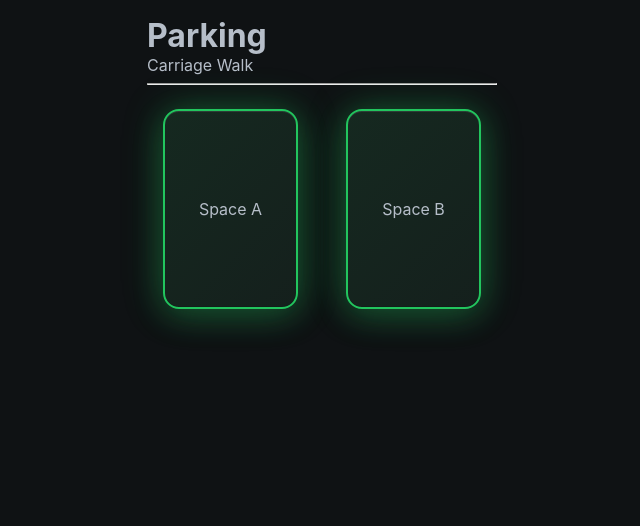
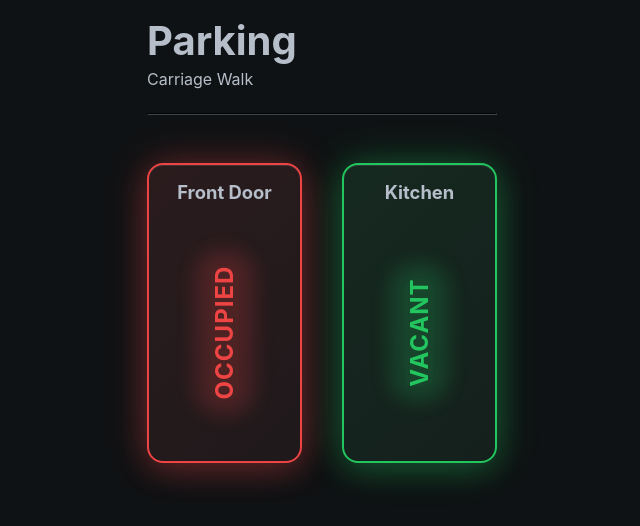
Before and after one commit to robbutcher2001/real-time-ml-vehicle-detection, a Vue app in the folder ui/: page / in a window 1280 px wide. Shown: the top 526 px of the page, without its empty margins (318-958 px from the left). Built offline with nearby package versions, Linux system fonts and the light colour scheme.

Commit message:
Layout and styles

```diff
--- a/ui/src/assets/parking.css
+++ b/ui/src/assets/parking.css
@@ -1,11 +1,3 @@
-.dev {
-  /* box-shadow: inset 0px 0px 0px 4px red; */
-}
-
-h1 {
-  margin: 0;
-}
-
 .page {
   min-height: 100%;
   min-width: 350px;
@@ -13,21 +5,55 @@ h1 {
   padding: 1rem;
 }
 
+h1 {
+  font-size: 2.5rem;
+  margin: 0;
+}
+
+div[role='doc-subtitle'] {
+  margin-top: 0.25rem;
+}
+
+hr {
+  border-color: hsl(215deg 9.18% 28.41%);
+  margin: 1.5rem 0 3rem;
+}
+
 .spaces {
   display: flex;
-  column-gap: 3rem;
-  height: 200px;
-  padding: 1rem;
+  column-gap: 2.5rem;
+  height: 300px;
 }
 
 .space {
   flex-basis: 50%;
-  padding: 1rem;
   display: flex;
-  justify-content: center;
+  flex-flow: column nowrap;
   align-items: center;
   border: 2px solid rgba(255, 255, 255, 0.2);
   border-radius: 16px;
+}
+
+.space h2 {
+  font-size: 1.15rem;
+  margin: 1rem 0 0;
+}
+
+.space span {
+  flex-grow: 1;
+  display: flex;
+  align-items: center;
+}
+
+.space span .text {
+  font-size: 1.5rem;
+  font-weight: 700;
+  text-transform: uppercase;
+  letter-spacing: 1px;
+  transform: rotate(270deg);
+}
+
+.space.vacant {
   background:
     linear-gradient(135deg, rgba(34, 197, 94, 0.1) 0%, rgba(34, 197, 94, 0.05) 100%),
     rgba(255, 255, 255, 0.02);
@@ -38,3 +64,29 @@ h1 {
     inset 0 1px 0 rgba(255, 255, 255, 0.1),
     inset 0 -1px 0 rgba(0, 0, 0, 0.1);
 }
+
+.space.occupied {
+  background:
+    linear-gradient(135deg, rgba(239, 68, 68, 0.1) 0%, rgba(239, 68, 68, 0.05) 100%),
+    rgba(255, 255, 255, 0.02);
+  border-color: #ef4444;
+  box-shadow:
+    0 0 40px rgba(239, 68, 68, 0.3),
+    0 8px 32px rgba(239, 68, 68, 0.2),
+    inset 0 1px 0 rgba(255, 255, 255, 0.1),
+    inset 0 -1px 0 rgba(0, 0, 0, 0.1);
+}
+
+.space.vacant .text {
+  background: rgba(34, 197, 94, 0.2);
+  color: #22c55e;
+  box-shadow: 0 0 20px 15px rgba(34, 197, 94, 0.2);
+  border-radius: 10px;
+}
+
+.space.occupied .text {
+  background: rgba(239, 68, 68, 0.2);
+  color: #ef4444;
+  box-shadow: 0 0 20px 15px rgba(239, 68, 68, 0.2);
+  border-radius: 10px;
+}
--- a/ui/src/views/ParkingView.vue
+++ b/ui/src/views/ParkingView.vue
@@ -3,13 +3,23 @@ import '../assets/parking.css'
 </script>
 
 <template>
-  <div class="page dev">
-    <h1 class="card-heading">Parking</h1>
+  <div class="page">
+    <h1>Parking</h1>
     <div role="doc-subtitle">Carriage Walk</div>
     <hr />
     <div class="spaces">
-      <div class="space">Space A</div>
-      <div class="space">Space B</div>
+      <div class="space occupied">
+        <h2>Front Door</h2>
+        <span>
+          <div class="text">Occupied</div>
+        </span>
+      </div>
+      <div class="space vacant">
+        <h2>Kitchen</h2>
+        <span>
+          <div class="text">Vacant</div>
+        </span>
+      </div>
     </div>
   </div>
 </template>
```
